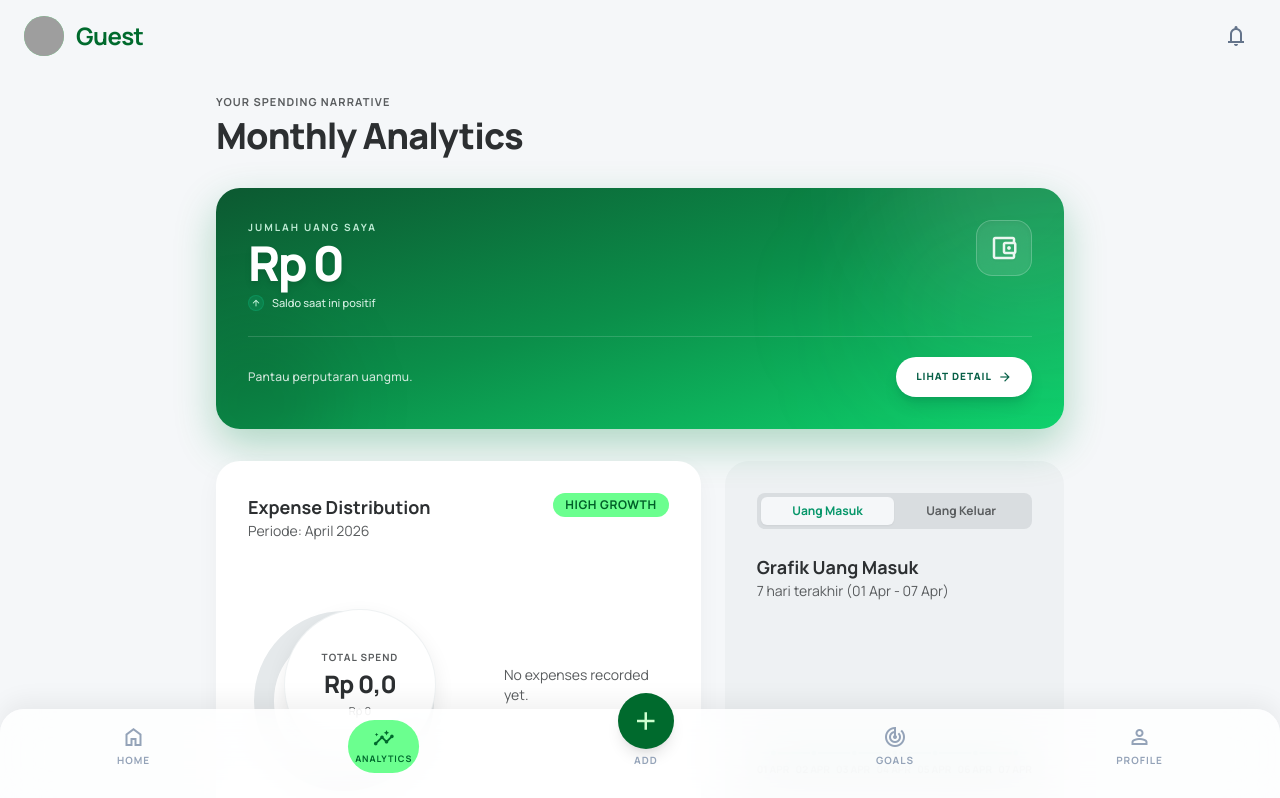
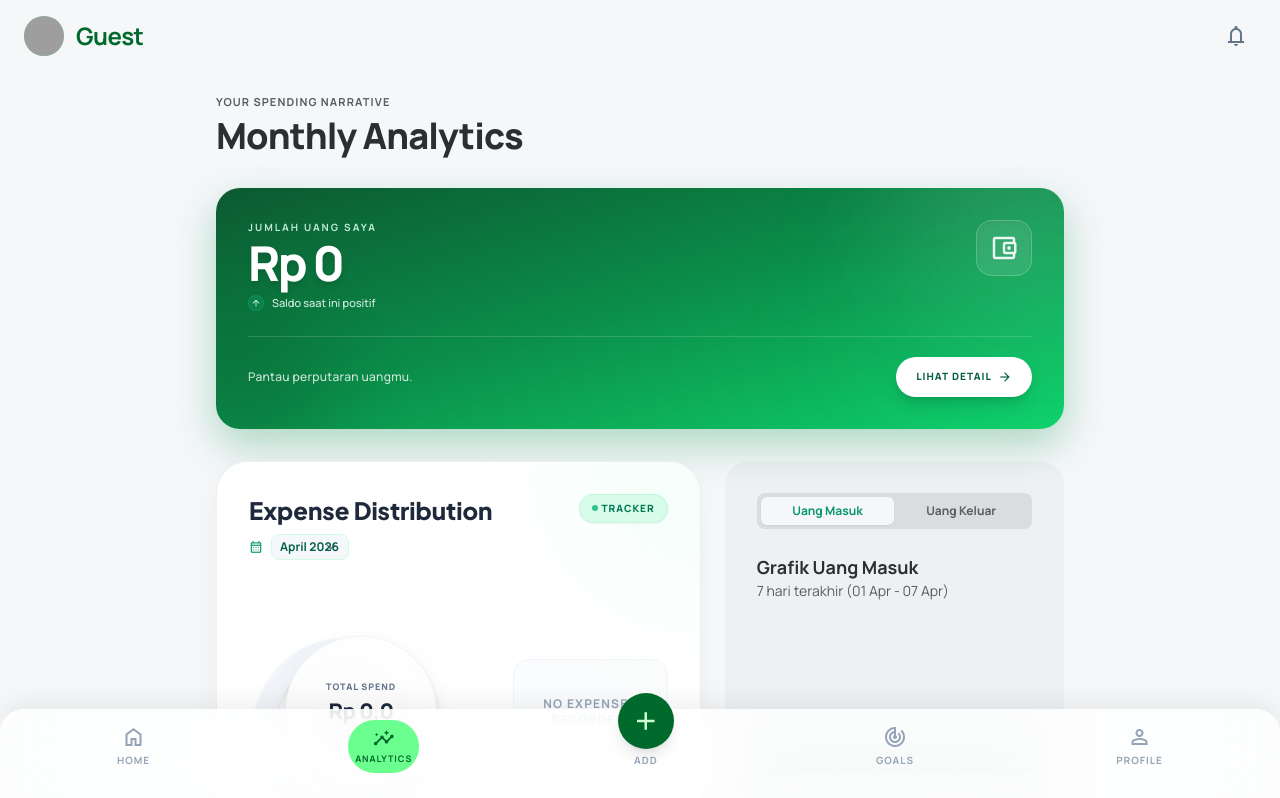
Before and after one commit to Fadilraflians/Apps-Duitflow, a React (Vite) app: page /analytics in a window 1280 px wide. Shown: the top 798 px of the page. Built offline with nearby package versions, Linux system fonts and the light colour scheme; grey boxes are pictures that could not be loaded.

Commit message:
feat: add month selector and beautify Expense Distribution card

```diff
--- a/src/screens/Analytics.jsx
+++ b/src/screens/Analytics.jsx
@@ -29,8 +29,32 @@ export default function Analytics() {
     year: 'numeric'
   }).format(new Date());
 
-  const calculateCategoryDistribution = () => {
-    const expenses = transactions.filter(tx => tx.negative);
+  const currentYYYYMM = new Date().toISOString().slice(0, 7);
+  const [distributionMonth, setDistributionMonth] = useState(currentYYYYMM);
+
+  const availableMonths = useMemo(() => {
+    const mSet = new Set();
+    transactions.forEach(tx => {
+      const d = new Date(tx.time);
+      const tzOffset = d.getTimezoneOffset() * 60000;
+      mSet.add(new Date(d - tzOffset).toISOString().slice(0, 7));
+    });
+    const arr = Array.from(mSet).sort((a,b) => b.localeCompare(a));
+    if (!arr.includes(currentYYYYMM)) arr.unshift(currentYYYYMM);
+    return arr;
+  }, [transactions, currentYYYYMM]);
+
+  const { categories, totalSpendForMonth } = useMemo(() => {
+    const expenses = transactions.filter(tx => {
+      if (!tx.negative) return false;
+      const d = new Date(tx.time);
+      const tzOffset = d.getTimezoneOffset() * 60000;
+      const txMonth = new Date(d - tzOffset).toISOString().slice(0, 7);
+      return txMonth === distributionMonth;
+    });
+
+    const totalSpend = expenses.reduce((acc, curr) => acc + curr.amount, 0);
+
     const categoryTotals = expenses.reduce((acc, curr) => {
       acc[curr.category] = (acc[curr.category] || 0) + curr.amount;
       return acc;
@@ -38,17 +62,17 @@ export default function Analytics() {
 
     const getColors = (cat) => {
       switch(cat) {
-        case 'Food': return { colorName: 'primary', hex: '#006a2d', icon: 'restaurant' };
-        case 'Transport': return { colorName: 'tertiary', hex: '#006575', icon: 'directions_car' };
-        case 'Shopping': return { colorName: 'secondary', hex: '#006946', icon: 'shopping_cart' };
-         case 'Leisure': return { colorName: 'primary-container', hex: '#6bff8f', icon: 'theater_comedy' };
-         case 'Bills': return { colorName: 'error', hex: '#b31b25', icon: 'bolt' };
-        default: return { colorName: 'surface-container-highest', hex: '#d9dde0', icon: 'category' };
+        case 'Food': return { colorName: 'emerald-600', hex: '#059669', icon: 'restaurant' };
+        case 'Transport': return { colorName: 'teal-600', hex: '#0d9488', icon: 'directions_car' };
+        case 'Shopping': return { colorName: 'emerald-500', hex: '#10b981', icon: 'shopping_cart' };
+         case 'Leisure': return { colorName: 'teal-400', hex: '#2dd4bf', icon: 'theater_comedy' };
+         case 'Bills': return { colorName: 'rose-500', hex: '#f43f5e', icon: 'bolt' };
+        default: return { colorName: 'slate-300', hex: '#cbd5e1', icon: 'category' };
       }
     };
 
-    const categories = Object.keys(categoryTotals).map(cat => {
-      const percentage = monthlySpend > 0 ? (categoryTotals[cat] / monthlySpend) * 100 : 0;
+    const catsArr = Object.keys(categoryTotals).map(cat => {
+      const percentage = totalSpend > 0 ? (categoryTotals[cat] / totalSpend) * 100 : 0;
       return {
         name: cat,
         amount: categoryTotals[cat],
@@ -58,10 +82,8 @@ export default function Analytics() {
       };
     }).sort((a, b) => b.amount - a.amount);
 
-    return categories;
-  };
-
-  const categories = useMemo(() => calculateCategoryDistribution(), [transactions, monthlySpend]);
+    return { categories: catsArr, totalSpendForMonth: totalSpend };
+  }, [transactions, distributionMonth]);
 
   const circleLength = 502;
   let currentOffset = 0;
@@ -209,44 +231,61 @@ export default function Analytics() {
         </section>
 
         <div className="grid grid-cols-1 md:grid-cols-12 gap-6">
-          <div className="md:col-span-7 bg-surface-container-lowest rounded-xl p-8 shadow-[0_8px_24px_rgba(0,0,0,0.04)] relative overflow-hidden">
-            <div className="flex justify-between items-start mb-8">
+          <div className="md:col-span-7 bg-white dark:bg-slate-900 rounded-[2rem] p-8 shadow-[0_8px_30px_rgba(0,0,0,0.04)] border border-slate-200/60 dark:border-slate-800 relative overflow-hidden">
+            <div className="absolute top-0 right-0 w-64 h-64 bg-emerald-50 dark:bg-emerald-900/10 rounded-full blur-3xl -translate-y-1/2 translate-x-1/2 opacity-60 pointer-events-none"></div>
+
+            <div className="flex flex-col sm:flex-row sm:justify-between sm:items-start gap-4 mb-10 relative z-10">
               <div>
-                <h2 className="text-lg font-bold">Expense Distribution</h2>
-                <p className="text-sm text-on-surface-variant">Periode: {currentMonthLabel}</p>
+                <h2 className="text-xl sm:text-2xl font-extrabold font-headline mb-2 text-slate-800 dark:text-slate-100">Expense Distribution</h2>
+                <div className="flex items-center gap-2">
+                  <span className="material-symbols-outlined text-sm text-emerald-600 dark:text-emerald-400">calendar_month</span>
+                  <select
+                    value={distributionMonth}
+                    onChange={(e) => setDistributionMonth(e.target.value)}
+                    className="bg-slate-100/70 hover:bg-slate-200 dark:bg-slate-800/80 dark:hover:bg-slate-700/80 text-emerald-800 dark:text-emerald-300 font-bold text-xs rounded-lg px-2 py-1 outline-none transition-colors appearance-none cursor-pointer border border-emerald-100 dark:border-emerald-900/50"
+                  >
+                    {availableMonths.map(m => {
+                      const [year, month] = m.split('-');
+                      const theDate = new Date(year, parseInt(month) - 1);
+                      return <option key={m} value={m}>{new Intl.DateTimeFormat('id-ID', { month: 'long', year: 'numeric' }).format(theDate)}</option>;
+                    })}
+                  </select>
+                </div>
               </div>
-              <span className="bg-primary-container text-on-primary-container px-3 py-1 rounded-full text-xs font-bold uppercase tracking-wider">High Growth</span>
+              <span className="bg-emerald-100/80 dark:bg-emerald-900/40 text-emerald-700 dark:text-emerald-300 px-3 py-1.5 rounded-full text-[10px] font-extrabold uppercase tracking-widest shadow-sm border border-emerald-200/50 dark:border-emerald-800/50 inline-flex items-center gap-1"><span className="w-1.5 h-1.5 bg-emerald-500 rounded-full animate-pulse"></span> Tracker</span>
             </div>
 
-            <div className="flex flex-col sm:flex-row items-center gap-8">
-              <div className="relative w-56 h-56 flex items-center justify-center">
+            <div className="flex flex-col sm:flex-row items-center gap-10 relative z-10">
+              <div className="relative w-56 h-56 flex items-center justify-center filter drop-shadow-md">
                 <svg className="w-full h-full transform -rotate-90">
-                  <circle className="text-surface-container" cx="96" cy="96" fill="transparent" r="80" stroke="currentColor" strokeWidth="20"></circle>
+                  <circle className="text-slate-100 dark:text-slate-800" cx="96" cy="96" fill="transparent" r="80" stroke="currentColor" strokeWidth="20"></circle>
                   {generateChartSegments()}
                 </svg>
-                <div className="absolute w-[9.5rem] h-[9.5rem] rounded-full bg-surface-container-lowest shadow-[0_8px_20px_rgba(0,0,0,0.08)] border border-surface-container/60 flex flex-col items-center justify-center text-center px-3">
-                  <span className="text-[10px] font-bold uppercase tracking-widest text-on-surface-variant mb-1">Total Spend</span>
-                  <span className="text-2xl leading-tight font-extrabold tracking-tight text-on-surface">
-                    {formatCompactIDR(monthlySpend)}
+                <div className="absolute w-[9.5rem] h-[9.5rem] rounded-full bg-white/90 dark:bg-slate-900/90 backdrop-blur-sm shadow-[0_8px_24px_rgba(0,0,0,0.06)] border border-slate-100 dark:border-slate-800 flex flex-col items-center justify-center text-center px-3 z-10">
+                  <span className="text-[9px] font-extrabold uppercase tracking-widest text-slate-500 dark:text-slate-400 mb-1">Total Spend</span>
+                  <span className="text-[1.35rem] leading-tight font-extrabold tracking-tight text-slate-800 dark:text-slate-100">
+                    {formatCompactIDR(totalSpendForMonth)}
                   </span>
-                  <span className="text-[11px] text-on-surface-variant mt-1">
-                    {new Intl.NumberFormat('id-ID', { style: 'currency', currency: 'IDR', minimumFractionDigits: 0 }).format(monthlySpend)}
+                  <span className="text-[10px] text-slate-400 dark:text-slate-500 mt-1 font-semibold">
+                    {new Intl.NumberFormat('id-ID', { style: 'currency', currency: 'IDR', minimumFractionDigits: 0 }).format(totalSpendForMonth)}
                   </span>
                 </div>
               </div>
 
-              <div className="space-y-4 flex-1">
+              <div className="space-y-4 flex-1 w-full bg-slate-50/50 dark:bg-slate-950/30 p-5 rounded-2xl border border-slate-100 dark:border-slate-800/80">
                 {categories.map(item => (
-                  <div key={item.name} className="flex items-center justify-between">
-                    <div className="flex items-center gap-2">
-                      <div className={`w-3 h-3 rounded-full bg-${item.colorName}`} style={{backgroundColor: item.hex}}></div>
-                      <span className="text-sm font-medium">{item.name}</span>
+                  <div key={item.name} className="flex items-center justify-between group">
+                    <div className="flex items-center gap-3">
+                      <div className="w-8 h-8 rounded-full flex items-center justify-center shadow-inner relative transition-transform group-hover:scale-110" style={{backgroundColor: item.hex + '15'}}>
+                        <div className="w-2.5 h-2.5 rounded-full" style={{backgroundColor: item.hex}}></div>
+                      </div>
+                      <span className="text-sm font-bold text-slate-700 dark:text-slate-300 group-hover:text-slate-900 dark:group-hover:text-white transition-colors">{item.name}</span>
                     </div>
-                    <span className="text-sm font-bold">{item.percentStr}</span>
+                    <span className="text-sm font-extrabold tracking-tight text-slate-800 dark:text-slate-200">{item.percentStr}</span>
                   </div>
                 ))}
                 {categories.length === 0 && (
-                   <p className="text-sm text-on-surface-variant">No expenses recorded yet.</p>
+                   <p className="text-xs font-bold uppercase tracking-widest text-slate-400 text-center py-4">No expenses recorded.</p>
                 )}
               </div>
             </div>
```
